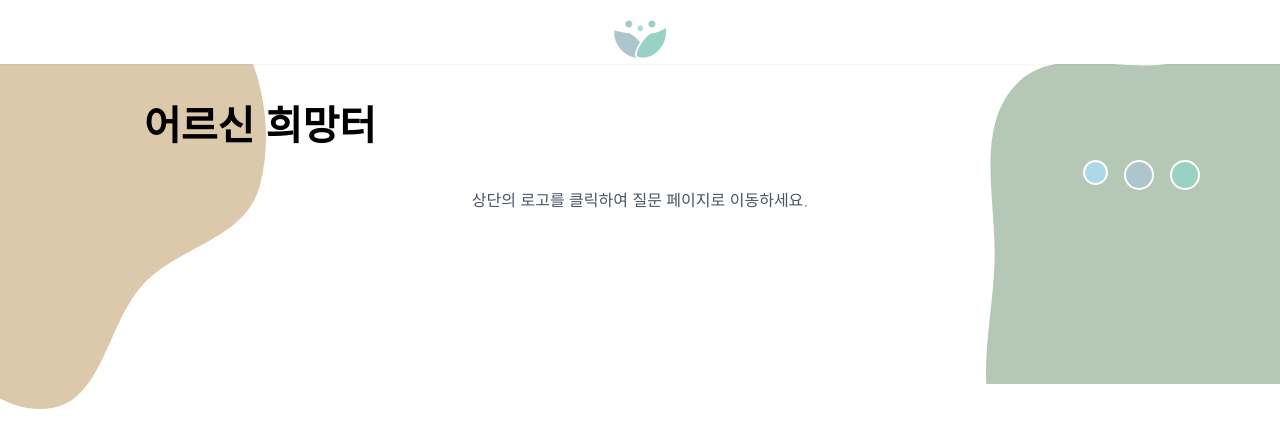
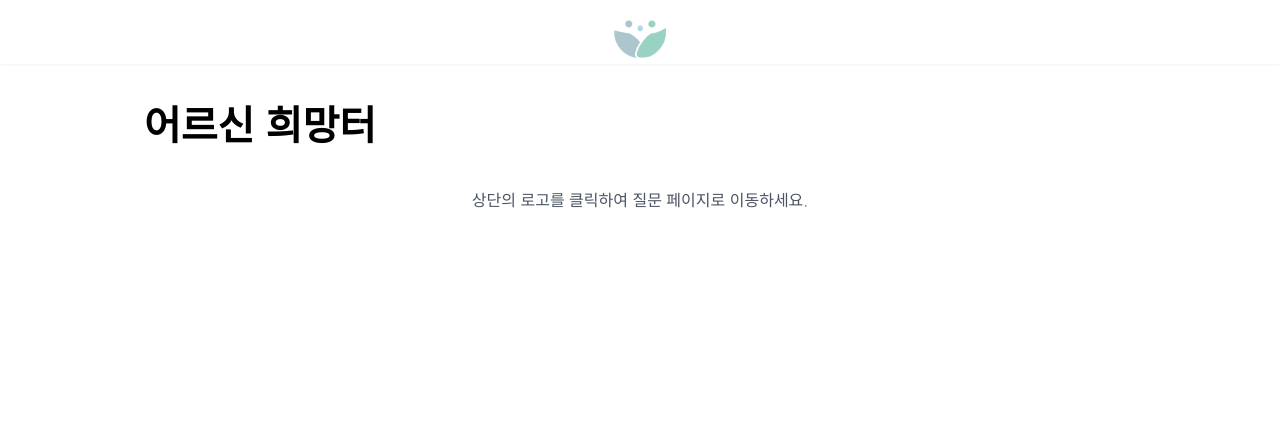
Before and after one commit to GDG-25team/Frontend, a React (Create React App) app: page / in a window 1280 px wide. Shown: the top 448 px of the page. Built offline with nearby package versions, Linux system fonts and the light colour scheme.

Commit message:
refactor: ui 수정

```diff
--- a/src/App.js
+++ b/src/App.js
@@ -1,9 +1,6 @@
-import BackgroundDesign from './components/background/BackgroundDesign';
-
 function App() {
   return (
     <>
-      <BackgroundDesign />
       <main className="relative pt-16 min-h-screen">
         <div className="max-w-5xl mx-auto px-4 py-8">
           <div className="relative">
--- a/src/components/background/BackgroundDesign.jsx
+++ /dev/null
@@ -1,58 +0,0 @@
-import React from 'react';
-
-export default function BackgroundDesign() {
-  return (
-    <div className="fixed inset-0 pointer-events-none z-0">
-      {/* 왼쪽 상단 베이지색 물결 */}
-      <svg
-        className="absolute left-0 top-0"
-        width="266"
-        height="409"
-        viewBox="0 0 266 409"
-        fill="none"
-        xmlns="http://www.w3.org/2000/svg"
-        preserveAspectRatio="none"
-      >
-        <path
-          fillRule="evenodd"
-          clipRule="evenodd"
-          d="M55.4966 -40.2864C112.343 -47.127 175.196 -43.6882 216.32 1.5465C257.87 47.251 276.445 121.659 260.097 184.769C245.759 240.116 179.67 244.648 143.025 284.488C108.23 322.317 102.646 396.389 55.4966 407.209C5.82495 418.608 -38.483 373.357 -76.1881 334.794C-116.718 293.343 -162.329 246.818 -161.998 184.769C-161.669 122.896 -114.801 78.1539 -74.5988 36.554C-37.0098 -2.34171 4.99826 -34.2097 55.4966 -40.2864Z"
-          fill="#DCC8AB"
-        />
-      </svg>
-
-      {/* 오른쪽 상단 민트색 물결 */}
-      <svg
-        className="absolute right-0 top-0"
-        width="294"
-        height="384"
-        viewBox="0 0 294 384"
-        fill="none"
-        xmlns="http://www.w3.org/2000/svg"
-        preserveAspectRatio="none"
-      >
-        <path
-          fillRule="evenodd"
-          clipRule="evenodd"
-          d="M185.604 63.312C262.839 48.7197 341.957 -32.9474 407.437 14.8326C473.261 62.8639 454.786 173.799 456.87 261.253C459.043 352.397 479.599 458.974 419.505 521.078C359.978 582.595 265.806 556.411 185.604 541.59C121.468 529.738 55.7675 506.085 18.4276 446.959C-14.8996 394.186 6.80571 325.686 8.56374 261.253C10.2284 200.242 -10.4648 129.772 28.2632 86.4721C67.0272 43.132 131.384 73.5561 185.604 63.312Z"
-          fill="#B5C7B5"
-        />
-      </svg>
-
-      {/* 작은 원형 장식들 */}
-      <div className="absolute right-20 top-40 flex space-x-4">
-        <svg width="25" height="25" viewBox="0 0 25 25" fill="none" xmlns="http://www.w3.org/2000/svg">
-          <circle cx="12.5" cy="12.5" r="11.5" fill="#ADD8E6" stroke="white" strokeWidth="2" />
-        </svg>
-        <svg width="30" height="30" viewBox="0 0 30 30" fill="none" xmlns="http://www.w3.org/2000/svg">
-          <circle cx="15" cy="15" r="14" fill="#ADC5CD" stroke="white" strokeWidth="2" />
-        </svg>
-        <svg width="30" height="30" viewBox="0 0 30 30" fill="none" xmlns="http://www.w3.org/2000/svg">
-          <circle cx="15" cy="15" r="14" fill="#99D1C2" stroke="white" strokeWidth="2" />
-        </svg>
-      </div>
-
-      {/* 기타 장식적 요소들... */}
-    </div>
-  );
-}
--- a/src/components/resume/Career.jsx
+++ b/src/components/resume/Career.jsx
@@ -6,7 +6,7 @@ import axios from 'axios';
 
 export default function Career() {
   const { speak, stop } = useTextToSpeech();
-  const questionTitle = "주요 경력 사항이 어떻게 되세요?";
+  const questionTitle = `주요 경력 사항이  어떻게 되세요?`;
   const [isListening, setIsListening] = useState(false);
   const [answer, setAnswer] = useState("ex) 나는 20년 동안 벼농사를 했지, 그러나 최근에는 컴퓨터 프로그래밍을 배웠어요.");
   const handleSpeechResult = (text) => {
@@ -29,8 +29,8 @@ export default function Career() {
     <main className="pt-16 min-h-screen bg-gray-50">
       <div className="max-w-5xl mx-auto px-4 py-8">
         {/* 질문 카드 */}
-        <div className="bg-white rounded-lg shadow-md p-6">
-          <div className="space-y-6">
+        <div className="bg-white rounded-lg shadow-md p-6 min-h-[calc(100vh-8rem)]">
+          <div className="flex flex-col justify-between h-full">
             {/* 질문 제목 */}
             <div className="flex items-center justify-center space-x-2">
               <h1 className="text-2xl font-bold text-gray-900">
@@ -45,7 +45,7 @@ export default function Career() {
             </div>
 
             {/* 질문 내용 */}
-            <p className="text-lg text-gray-700">
+            <p className="text-lg text-gray-700 text-center my-20">
               {answer}
             </p>
 
--- a/src/components/resume/Certificate.jsx
+++ b/src/components/resume/Certificate.jsx
@@ -6,7 +6,7 @@ import axios from 'axios';
 
 export default function Certificate() {
   const { speak, stop } = useTextToSpeech();
-  const questionTitle = "자격증을 가지고 계세요?";
+  const questionTitle = `보유하신 자격증이  어떻게 되세요?`;
   const [isListening, setIsListening] = useState(false);
   const [answer, setAnswer] = useState("ex) 나는 뭐 정처기랑 SQLD 있어요");
   const handleSpeechResult = (text) => {
@@ -29,8 +29,8 @@ export default function Certificate() {
     <main className="pt-16 min-h-screen bg-gray-50">
       <div className="max-w-5xl mx-auto px-4 py-8">
         {/* 질문 카드 */}
-        <div className="bg-white rounded-lg shadow-md p-6">
-          <div className="space-y-6">
+        <div className="bg-white rounded-lg shadow-md p-6 min-h-[calc(100vh-8rem)]">
+          <div className="flex flex-col justify-between h-full">
             {/* 질문 제목 */}
             <div className="flex items-center justify-center space-x-2">
               <h1 className="text-2xl font-bold text-gray-900">
@@ -45,7 +45,7 @@ export default function Certificate() {
             </div>
 
             {/* 질문 내용 */}
-            <p className="text-lg text-gray-700">
+            <p className="text-lg text-gray-700 text-center my-8">
               {answer}
             </p>
 
--- a/src/components/resume/Intro.jsx
+++ b/src/components/resume/Intro.jsx
@@ -6,7 +6,7 @@ import axios from 'axios';
 
 export default function Intro() {
   const { speak, stop } = useTextToSpeech();
-  const questionTitle = "자기소개 해주세요";
+  const questionTitle = `자기소개를  해주세요`;
   const [isListening, setIsListening] = useState(false);
   const [answer, setAnswer] = useState("ex) 0년간 해바라기 정육식당을 운영해온 박순자에요. 30년간 10번도 쉬지 않고 식당을 운영해 우리 자식들을 키워왔어요. 식당을 둘째에게 물려주고 이제는 노인일자리에서 성실하게 근로하면서 친구를 사귀고 싶어요....");
   const handleSpeechResult = (text) => {
@@ -29,8 +29,8 @@ export default function Intro() {
     <main className="pt-16 min-h-screen bg-gray-50">
       <div className="max-w-5xl mx-auto px-4 py-8">
         {/* 질문 카드 */}
-        <div className="bg-white rounded-lg shadow-md p-6">
-          <div className="space-y-6">
+        <div className="bg-white rounded-lg shadow-md p-6 min-h-[calc(100vh-8rem)]">
+          <div className="flex flex-col justify-between h-full">
             {/* 질문 제목 */}
             <div className="flex items-center justify-center space-x-2">
               <h1 className="text-2xl font-bold text-gray-900">
@@ -45,7 +45,7 @@ export default function Intro() {
             </div>
 
             {/* 질문 내용 */}
-            <p className="text-lg text-gray-700">
+            <p className="text-lg text-gray-700 text-center my-20">
               {answer}
             </p>
 
--- a/src/components/resume/Result.jsx
+++ b/src/components/resume/Result.jsx
@@ -93,7 +93,8 @@ export default function Result() {
     return (
         <main className="pt-16 min-h-screen bg-gray-50">
             <div className="max-w-5xl mx-auto px-4 py-8">
-                <div className="bg-white rounded-lg shadow-md p-8">
+                <div className="bg-white rounded-lg shadow-md p-6 min-h-[calc(100vh-8rem)]">
+                    <div className="flex flex-col justify-between h-full">
                         {/* 제목 */}
                         <div className="flex items-center justify-center space-x-2 mb-8">
                             <h1 className="text-3xl font-bold text-gray-900">이력서 결과</h1>
@@ -105,6 +106,8 @@ export default function Result() {
                             </button>
                         </div>
 
+                        {/* 내용 */}
+                        <div className="space-y-6 flex-grow">
                             {/* 경력 사항 */}
                             <div className="space-y-4 mb-8">
                                 <InfoSection
@@ -115,7 +118,7 @@ export default function Result() {
                                 />
                             </div>
 
-                    {/* 자격증 - 새로운 컴포넌트 사용 */}
+                            {/* 자격증 */}
                             <div className="space-y-4 mb-8">
                                 <LicenseSection
                                     title="자격증"
@@ -129,6 +132,7 @@ export default function Result() {
                                     title="자기소개"
                                     content={resultData.introduction}
                                 />
+                            </div>
                         </div>
 
                         {/* 버튼 */}
@@ -148,6 +152,7 @@ export default function Result() {
                         </div>
                     </div>
                 </div>
+            </div>
         </main>
     );
 }
```
Also changed, not shown: src/figma.css (deleted, +0 -18 lines). Lines whose indentation alone changed are shown as unchanged.
